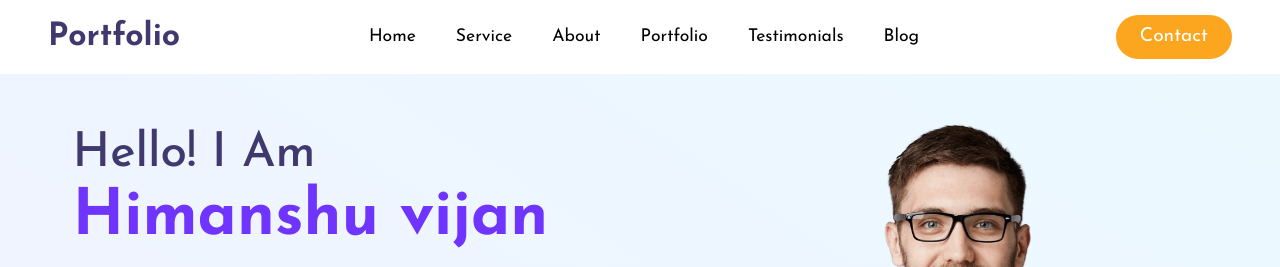
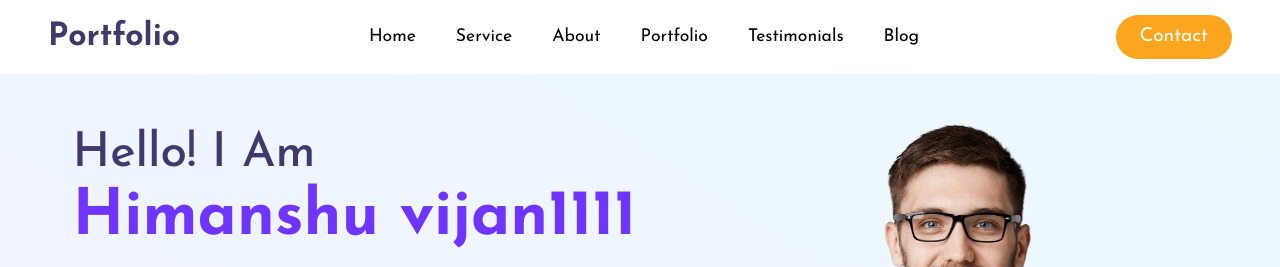
Before and after one commit to himanshu-vijan/Portfolio, a plain HTML site: page portfolio-website-main/index.html in a window 1280 px wide. Shown: the top 267 px of the page. Drawn offline with nearby package versions, Linux system fonts and the light colour scheme.

Commit message:
Update index.html

```diff
--- a/portfolio-website-main/index.html
+++ b/portfolio-website-main/index.html
@@ -4,7 +4,7 @@
     <meta charset="UTF-8" />
     <meta http-equiv="X-UA-Compatible" content="IE=edge" />
     <meta name="viewport" content="width=device-width, initial-scale=1.0" />
-    <title>Personal Portfolio - Himanshu vijan111</title>
+    <title>Personal Portfolio - Himanshu vijan</title>
 
     <!-- bootstrap css cdn link  -->
     <link
@@ -92,7 +92,7 @@
         <!-- here data-aos is used for adding aos animation  -->
         <div class="col-10 col-md-6 text-center text-md-start" data-aos="slide-right">
           <h2 style="color: #3f396d">
-            Hello! I Am <br /><span class="c-orange">Himanshu vijan</span>
+            Hello! I Am <br /><span class="c-orange">Himanshu vijan1111</span>
           </h2>
           <p class="text-muted">
             I am a pre-final year B.Tech student specializing in Cloud Computing & Virtualization Technology at UPES, Dehradun. As a goal-oriented and self-motivated individual, I thrive on challenges and continuously seek opportunities to enhance my technical and leadership skills. My strong foundation in programming languages and data structures fuels my passion for software development, and I am eager to contribute to impactful projects
```
